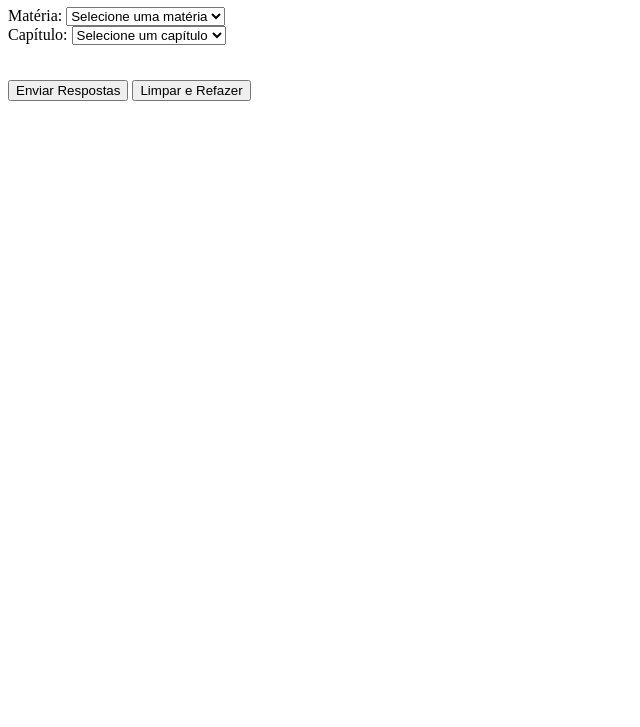
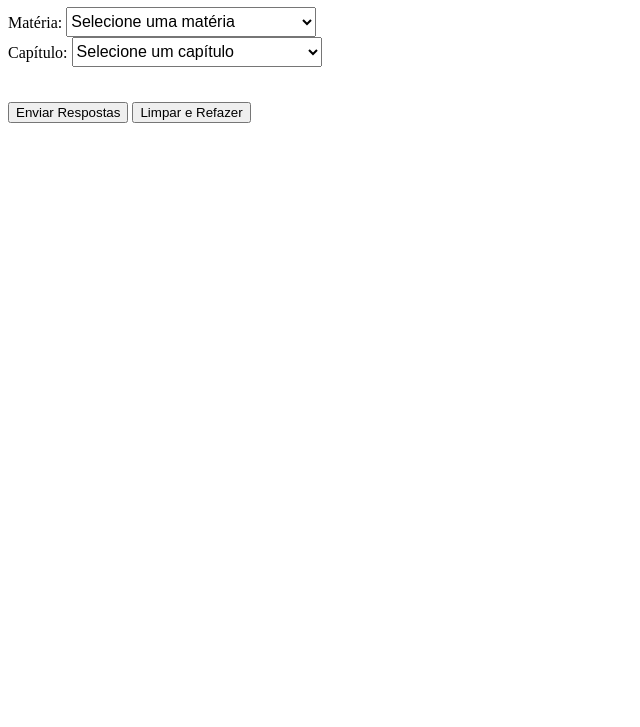
Before and after one commit to edsontucurui/simulado, a plain HTML site: page index.html in a window 1280 px wide. Shown: the part 73-800 px from the top of the page, without its empty margins (0-640 px from the left). Drawn offline with Linux system fonts and the light colour scheme.

Commit message:
no html aumento do tamanho e da fonte do check box

```diff
--- a/index.html
+++ b/index.html
@@ -15,6 +15,12 @@
         }
         .espacamento {
             margin-top: 10px; /* Espaçamento entre o título e as alternativas */
+        }
+        /* Aumenta o tamanho dos selects */
+        select {
+            height: 30px; /* Defina a largura desejada */
+            width: 250px; /* Defina a largura desejada */
+             font-size: 16px; /* Defina o tamanho da fonte */
         }
     </style>
 </head>
```
